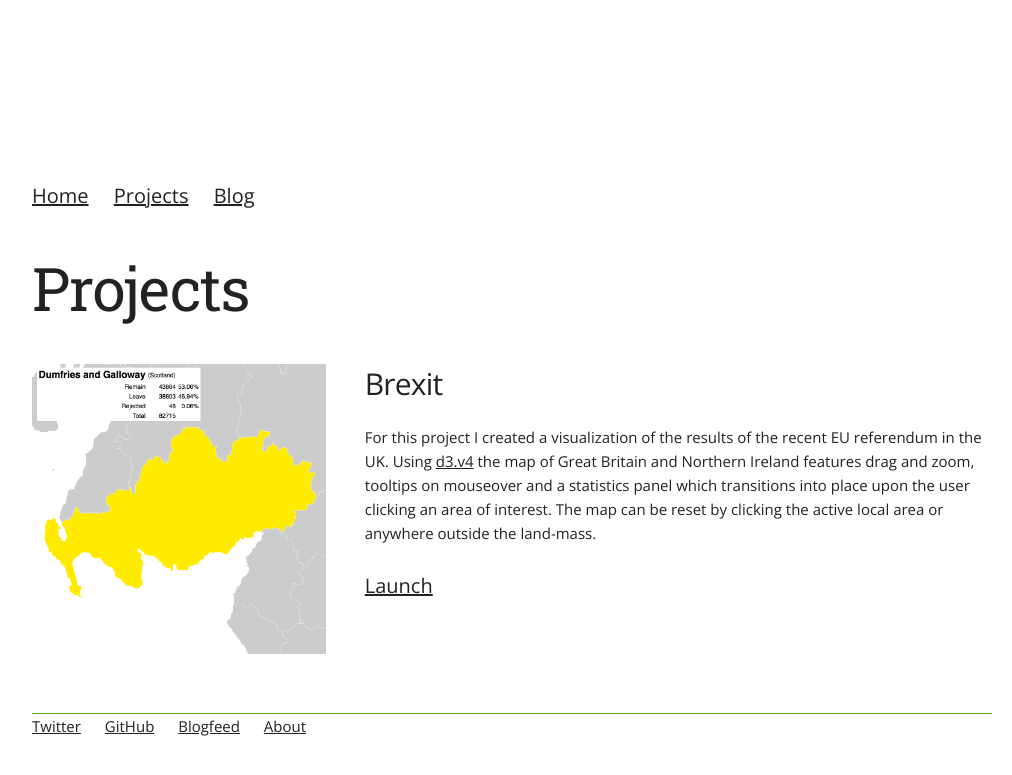
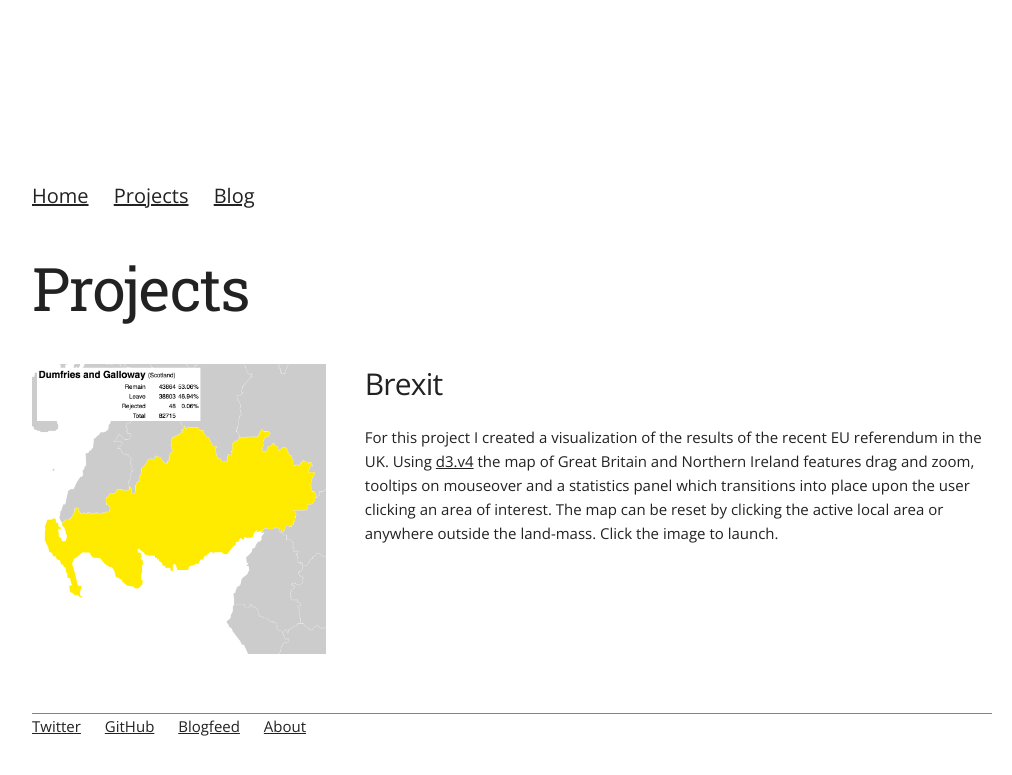
Before and after one commit to danoscarmike/danoscarmike.github.io, a Jekyll site: the page built from projects/index.html, in a window 1280 px wide. Shown: the top 775 px of the page, without its empty margins (128-1140 px from the left). Built offline with Jekyll 4.4.1, drawn with Linux system fonts in a browser that asks for light colours.

Commit message:
delete launch button

```diff
--- a/projects/index.html
+++ b/projects/index.html
@@ -13,9 +13,6 @@
   </div>
 	<div class="eight columns">
 		<h4>Brexit</h4>
-		<p class="about">For this project I created a visualization of the results of the recent EU referendum in the UK.  Using <a href="https://github.com/mbostock/d3">d3.v4</a> the map of Great Britain and Northern Ireland features drag and zoom, tooltips on mouseover and a statistics panel which transitions into place upon the user clicking an area of interest.  The map can be reset by clicking the active local area or anywhere outside the land-mass.</p>
-		<div class="button-primary">
-			<a href="http://danoscarmike.com/brexit">Launch</a>
-		</div>
+		<p class="about">For this project I created a visualization of the results of the recent EU referendum in the UK.  Using <a href="https://github.com/mbostock/d3">d3.v4</a> the map of Great Britain and Northern Ireland features drag and zoom, tooltips on mouseover and a statistics panel which transitions into place upon the user clicking an area of interest.  The map can be reset by clicking the active local area or anywhere outside the land-mass. Click the image to launch.</p>
 	</div>
 </div>
```
